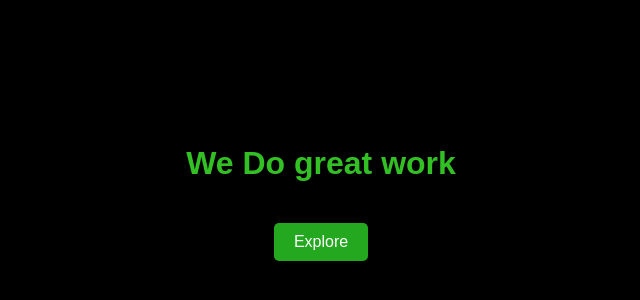
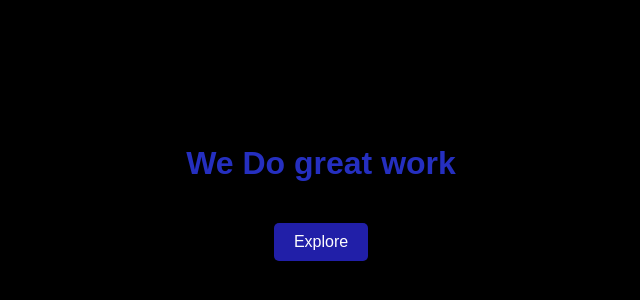
Before and after one commit to jayeshtak25/cohort-2-git, a plain HTML site: page index.html in a window 1280 px wide. Shown: the part 216-516 px from the top of the page, without its empty margins (327-967 px from the left). Drawn offline with Linux system fonts and the light colour scheme.

Commit message:
third commit

```diff
--- a/style.css
+++ b/style.css
@@ -20,13 +20,13 @@ body {
 }
 
 h1 {
-    color: rgb(50, 192, 37);
+    color: rgb(37, 47, 192);
 }
 
 button {
     padding: 10px 20px;
     font-size: 16px;
-    background-color: #23a81f;
+    background-color: #211fa8;
     color: rgb(253, 253, 253);
     border: none;
     border-radius: 5px;
```
